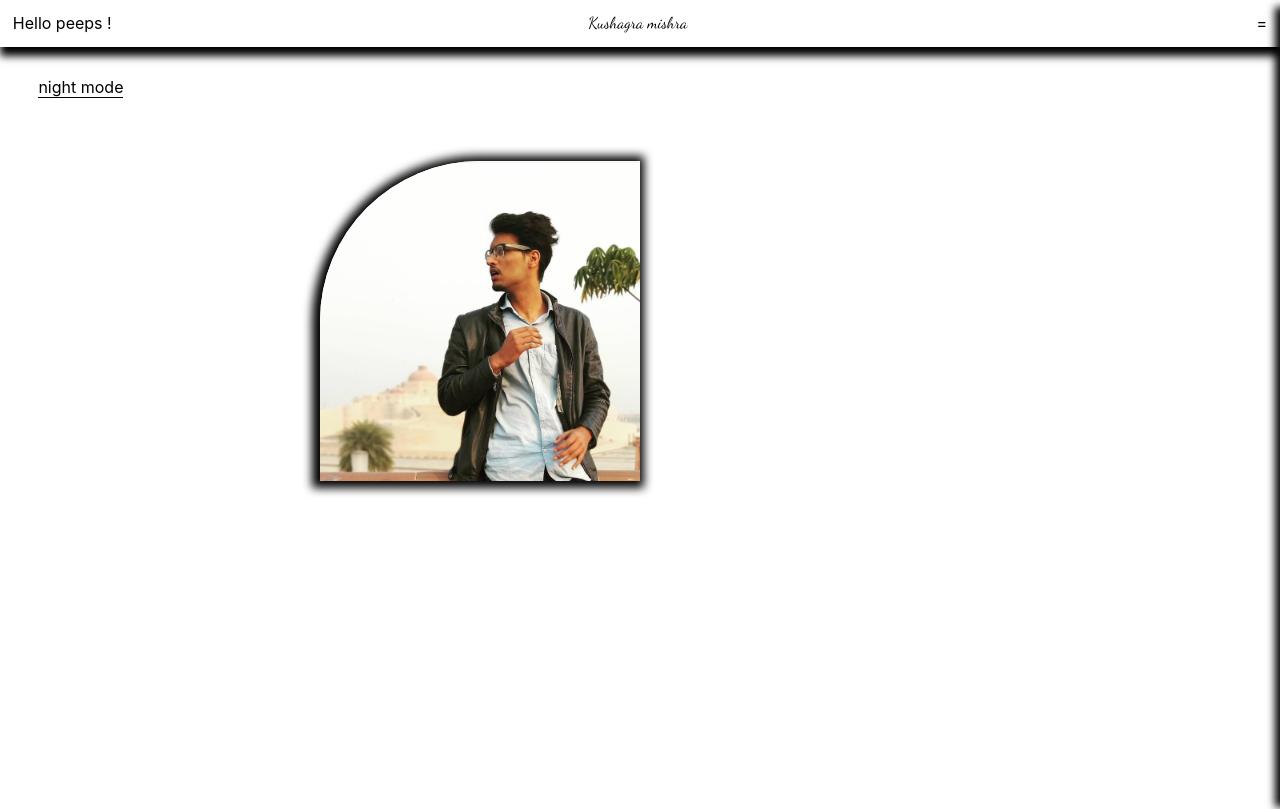
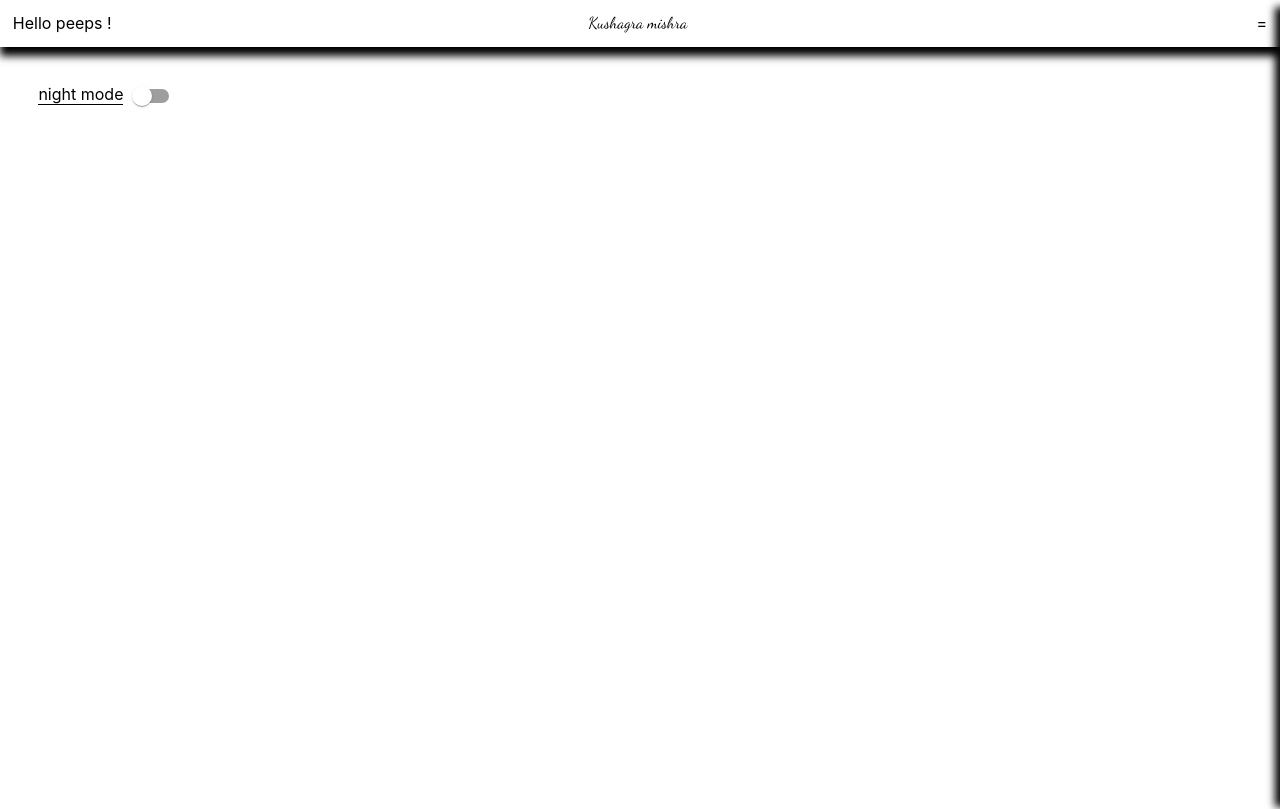
Before and after one commit to kushmishraa/protofolio, a React (Create React App) app: page / in a window 1280 px wide. Shown: the top 809 px of the page. Built offline with nearby package versions, Linux system fonts and the light colour scheme.

Commit message:
changed code

```diff
--- a/package.json
+++ b/package.json
@@ -4,8 +4,10 @@
   "private": true,
   "homepage": "https://kushmishraa.github.io/protofolio",
   "dependencies": {
-    "@emotion/react": "11.9.3",
+    "@emotion/react": "^11.9.3",
+    "@emotion/style": "^0.8.0",
     "@emotion/styled": "11.9.3",
+    "@mui/material": "^5.8.4",
     "@testing-library/jest-dom": "5.16.4",
     "@testing-library/react": "13.3.0",
     "@testing-library/user-event": "13.5.0",
--- a/src/App.js
+++ b/src/App.js
@@ -5,6 +5,7 @@ import Content from './Component/Content';
 import Skills from './Component/Skills';
 import styled from 'styled-components';
 import { useState } from 'react';
+import Switch from '@mui/material/Switch';
 
 function App() {
 
@@ -34,8 +35,8 @@ function App() {
           </Nightmode>
 
     <Routes >
-    <Route path='/' exact element={<Content show={checked} />} />
-    <Route path='/Skills' exact element={<Skills show={checked} />} />
+    <Route path='protofolio/' exact element={<Content show={checked} />} />
+    <Route path='protofolio/Skills' exact element={<Skills show={checked} />} />
     </Routes>
   </Main>
   </>
@@ -73,5 +74,3 @@ margin-top:3%;
 color:${prop=>prop.show? 'white' : 'black'};
 background-color : ${prop=>prop.show ? 'black' : 'white'};
 `
-
-const Switch=styled.div``
```
Also changed, not shown: 1 other file (tests, documents, lock files or other folders).
